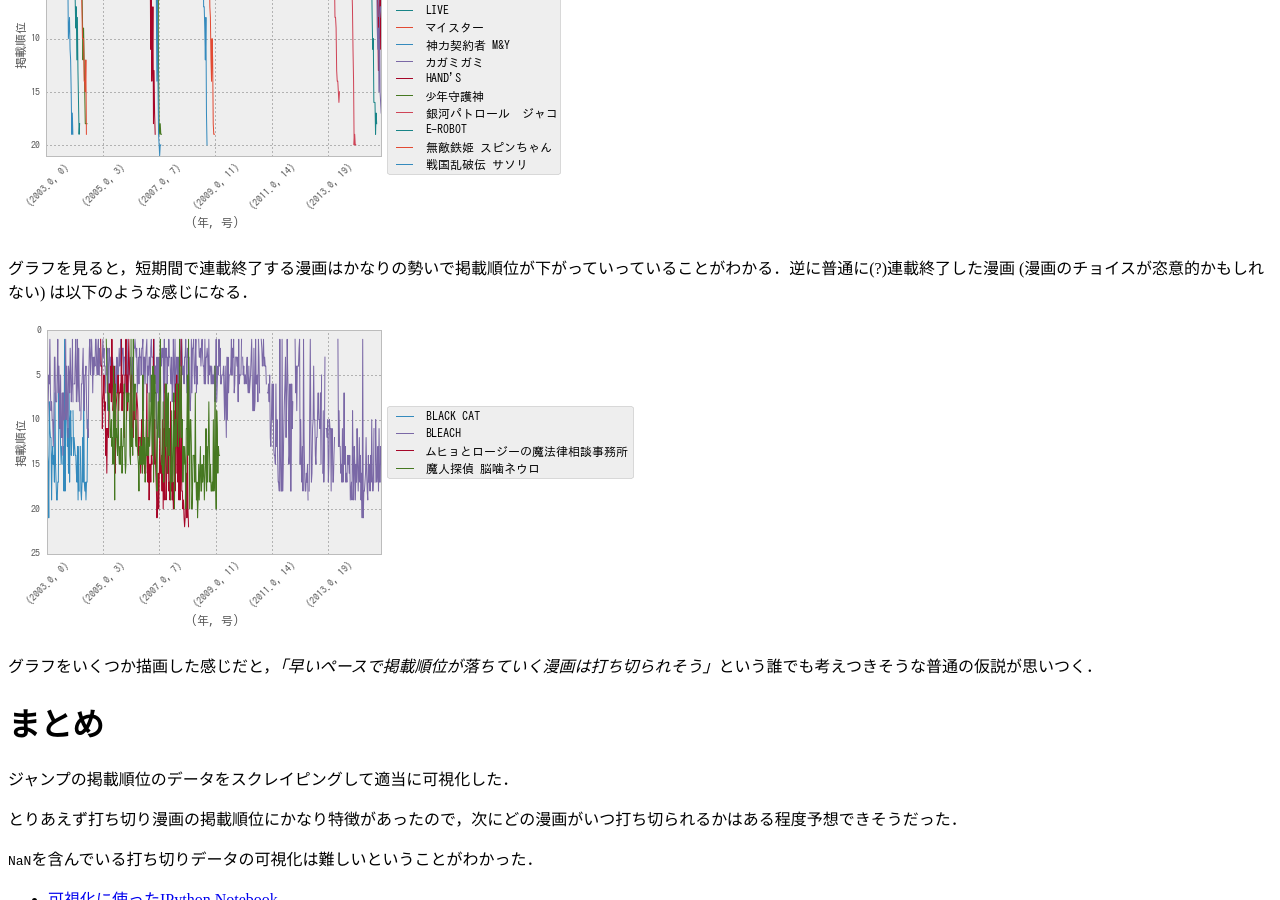
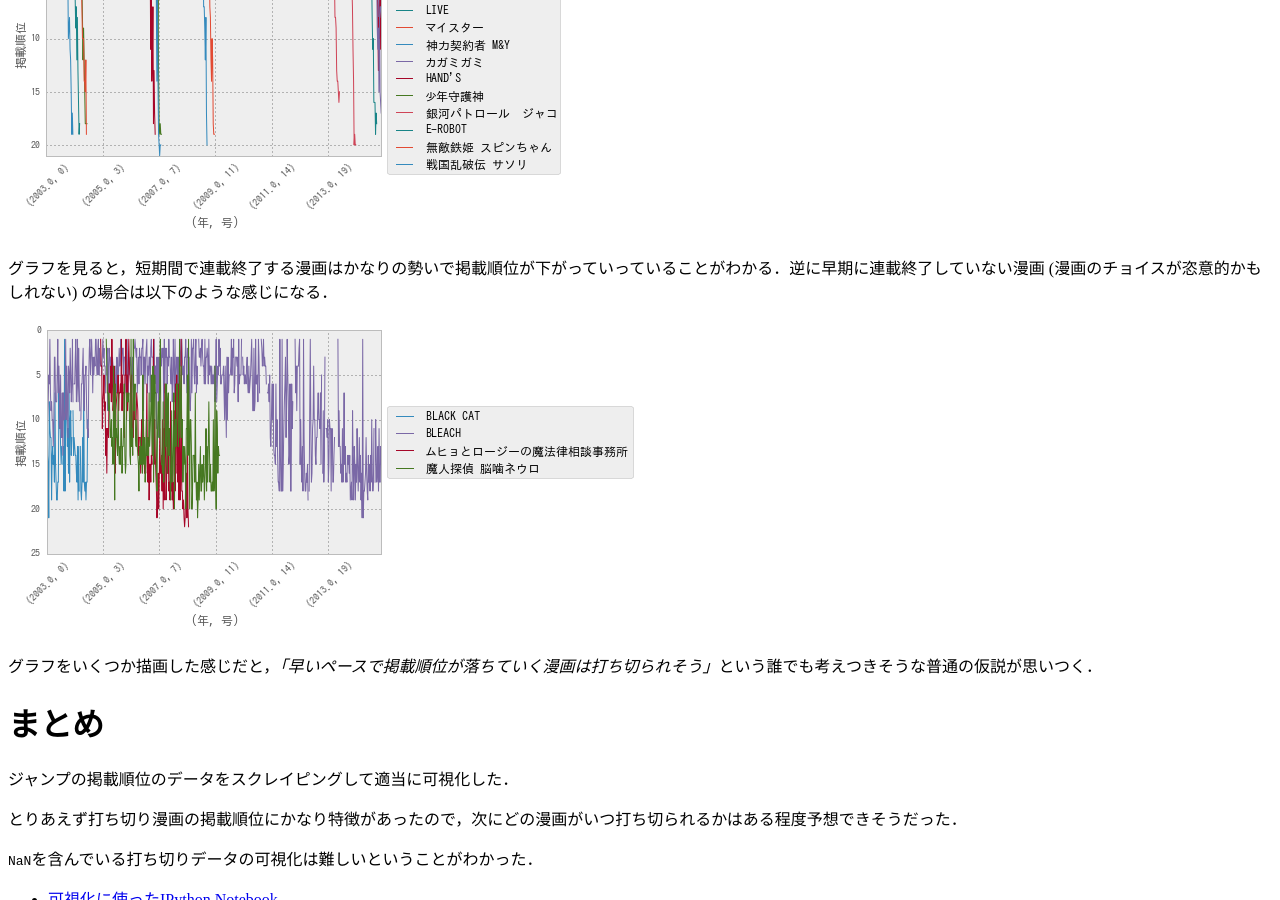
Before and after one commit to tosh1ki/tosh1ki.github.com, a Jekyll site: the page built from _posts/2015-04-29-jump.md, in a window 1280 px wide and 900 px high, scrolled down 1797 px. Built offline with Jekyll 4.4.1, drawn with Linux system fonts in a browser that asks for light colours; comment, search, counter and statistics services are not loaded.

Commit message:
BLEACHは完結していなかった

```diff
--- a/_posts/2015-04-29-jump.md
+++ b/_posts/2015-04-29-jump.md
@@ -55,7 +55,7 @@ tags: [Python, data-an, graph]
 
 ![早期連載終了漫画](/image/2015-04-29/uchikiri.png)
 
-グラフを見ると，短期間で連載終了する漫画はかなりの勢いで掲載順位が下がっていっていることがわかる．逆に普通に(?)連載終了した漫画 (漫画のチョイスが恣意的かもしれない) は以下のような感じになる．
+グラフを見ると，短期間で連載終了する漫画はかなりの勢いで掲載順位が下がっていっていることがわかる．逆に早期に連載終了していない漫画 (漫画のチョイスが恣意的かもしれない) の場合は以下のような感じになる．
 
 ![普通の?漫画](/image/2015-04-29/uchikiri2.png)
 
```
